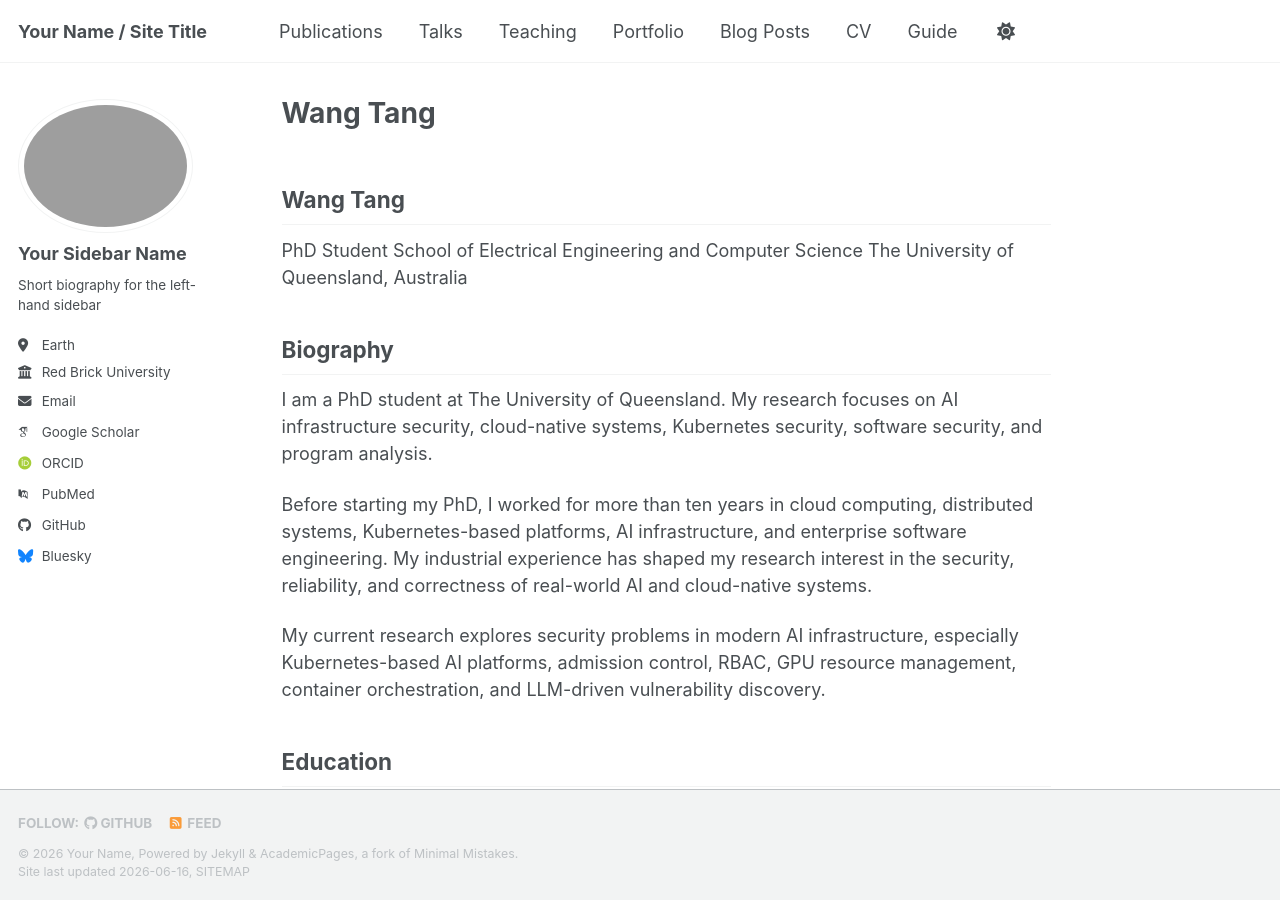
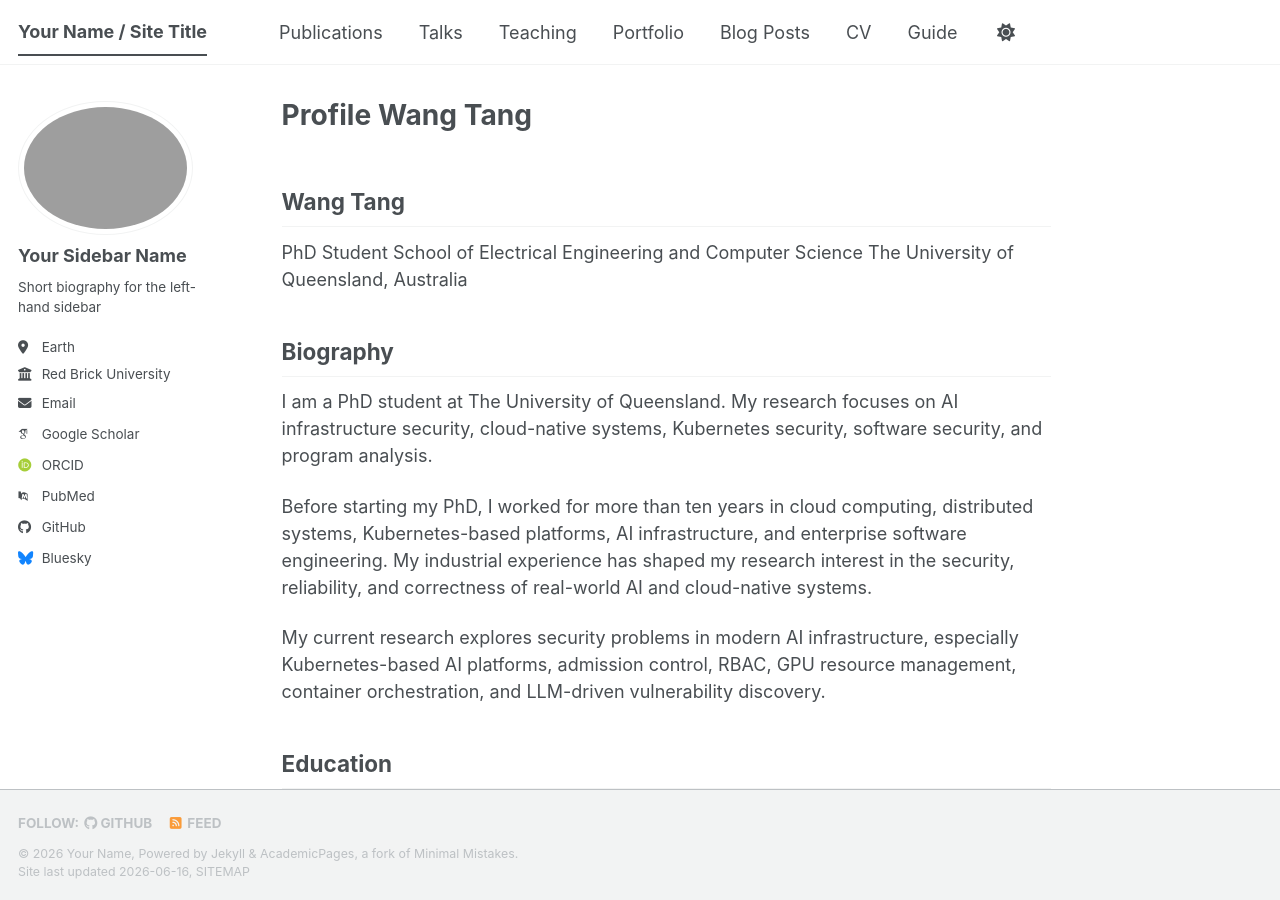
Before and after one commit to tangwang9527/profile-wangtang, a Jekyll site: the page built from _pages/about.md, in a window 1280 px wide and 900 px high. Built offline with Jekyll 4.4.1, drawn with Linux system fonts in a browser that asks for light colours; some web fonts are replaced; our own code applies the rules of GitHub Pages for plain Markdown files; a script bundle is joined from its source files by our own code; library files that are not in the unit come from our copies; part of the change alters nothing that is shown.

Commit message:
Update about.md

```diff
--- a/_pages/about.md
+++ b/_pages/about.md
@@ -1,3 +1,11 @@
+---
+permalink: /
+title: "Profile  Wang Tang"
+author_profile: true
+redirect_from:
+  - /about/
+  - /about.html
+---
 
 ## Wang Tang
 
```
